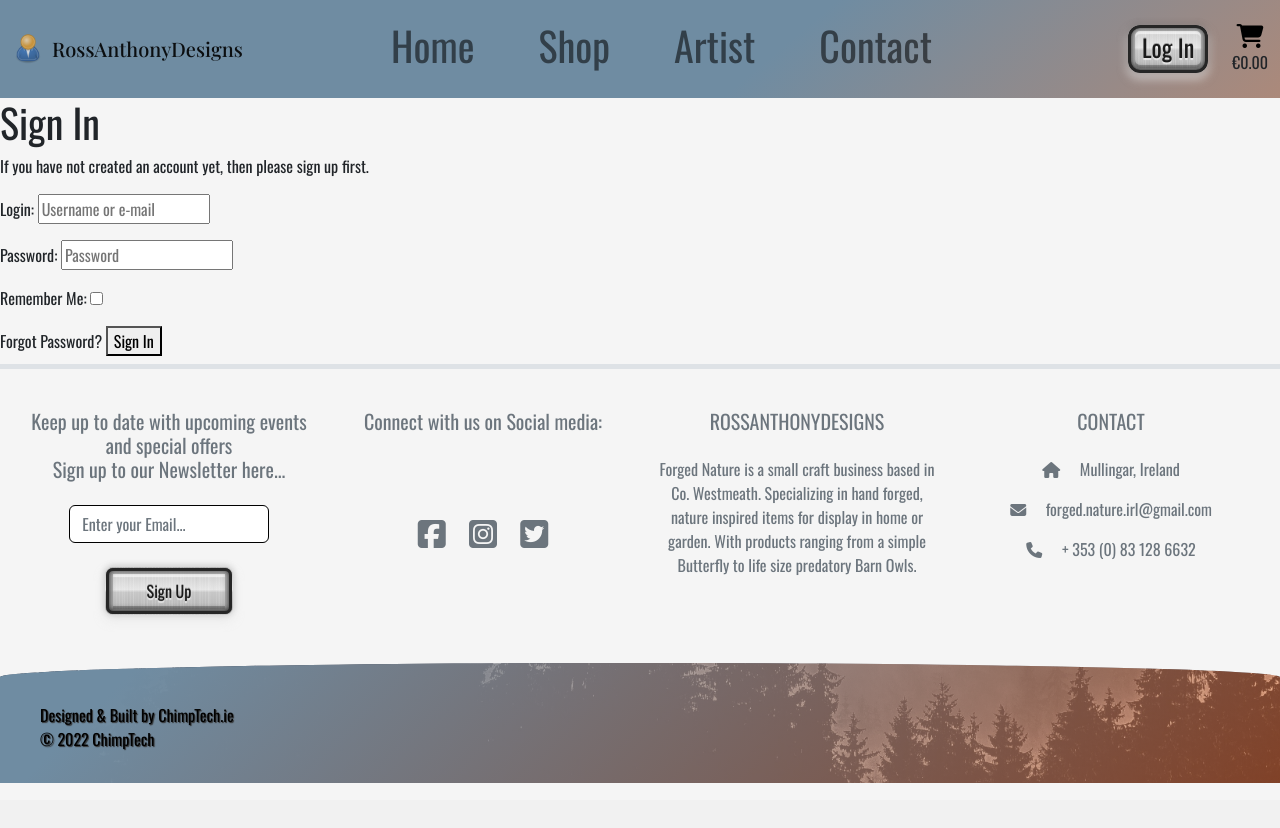
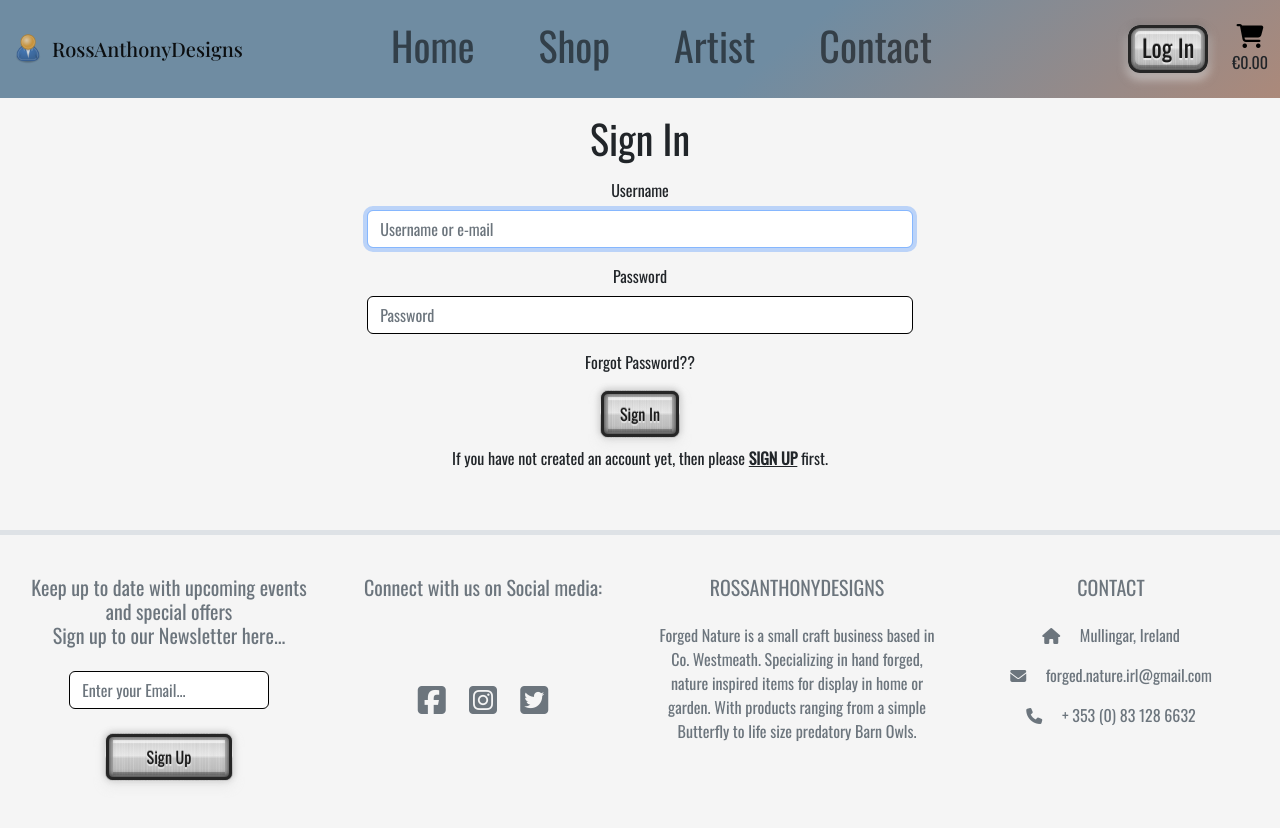
Before and after one commit to KSheridan86/project-5-RossAnthonyDesigns, a Django app: page /accounts/login/ in a window 1280 px wide. Shown: the top 828 px of the page. Before the commit the page ends 783 px from the top, so only its background shows below. Run offline with Django 3.2, Linux system fonts and the light colour scheme; some libraries are stand-ins or nearby versions.

Commit message:
allauth login/logout templates customized

```diff
--- a/templates/allauth/account/login.html
+++ b/templates/allauth/account/login.html
@@ -7,9 +7,38 @@
 
 {% block content %}
 
+<div class="container text-center">
+  <div class="row justify-content-center">
+    <div class="col-10 register-box p-3 mb-5">
       <h1>{% trans "Sign In" %}</h1>
 
       {% get_providers as socialaccount_providers %}
+
+      <form class="login mb-2" method="POST" action="{% url 'account_login' %}">
+        {% csrf_token %}
+
+        <div class="form-group mt-3">
+          <label for="id_login">Username</label>
+          <br>
+          <input class="form-control mt-2" type="text" name="login" placeholder="Username or e-mail"
+            autofocus="autofocus" required="" id="id_login">
+        </div>
+        <div class="form-group mt-3 mb-3">
+          <label for="id_password">Password</label>
+          <br>
+          <input class="form-control mt-2" type="password" name="password" placeholder="Password" required=""
+            id="id_password">
+        </div>
+
+        {% if redirect_field_value %}
+        <input type="hidden" name="{{ redirect_field_name }}" value="{{ redirect_field_value }}" />
+        {% endif %}
+
+        <a class="button" href="{% url 'account_reset_password' %}">{% trans "Forgot Password??" %}<br></a>
+        <button class="btn mt-3 metal linear" type="submit">{% trans "Sign In" %}</button>
+
+      </form>
+
 
       {% if socialaccount_providers %}
       <p>{% blocktrans with site.name as site_name %}Please sign in with one
@@ -30,17 +59,14 @@ for a {{ site_name }} account and sign in below:{% endblocktrans %}</p>
 
       {% else %}
       <p>{% blocktrans %}If you have not created an account yet, then please
-<a href="{{ signup_url }}">sign up</a> first.{% endblocktrans %}</p>
+        <a href="{{ signup_url }}"><b class="text-uppercase text-decoration-underline">sign up</b></a>
+        first.{% endblocktrans %}</p>
       {% endif %}
 
-<form class="login" method="POST" action="{% url 'account_login' %}">
-  {% csrf_token %}
-  {{ form.as_p }}
-  {% if redirect_field_value %}
-  <input type="hidden" name="{{ redirect_field_name }}" value="{{ redirect_field_value }}" />
-  {% endif %}
-  <a class="button secondaryAction" href="{% url 'account_reset_password' %}">{% trans "Forgot Password?" %}</a>
-  <button class="primaryAction" type="submit">{% trans "Sign In" %}</button>
-</form>
+
+    </div>
+  </div>
+</div>
+
 
 {% endblock %}
```
Also changed, not shown: static/css/style.css (+10 -0 lines), templates/allauth/account/logout.html (+10 -3 lines). Lines whose indentation alone changed are shown as unchanged.
